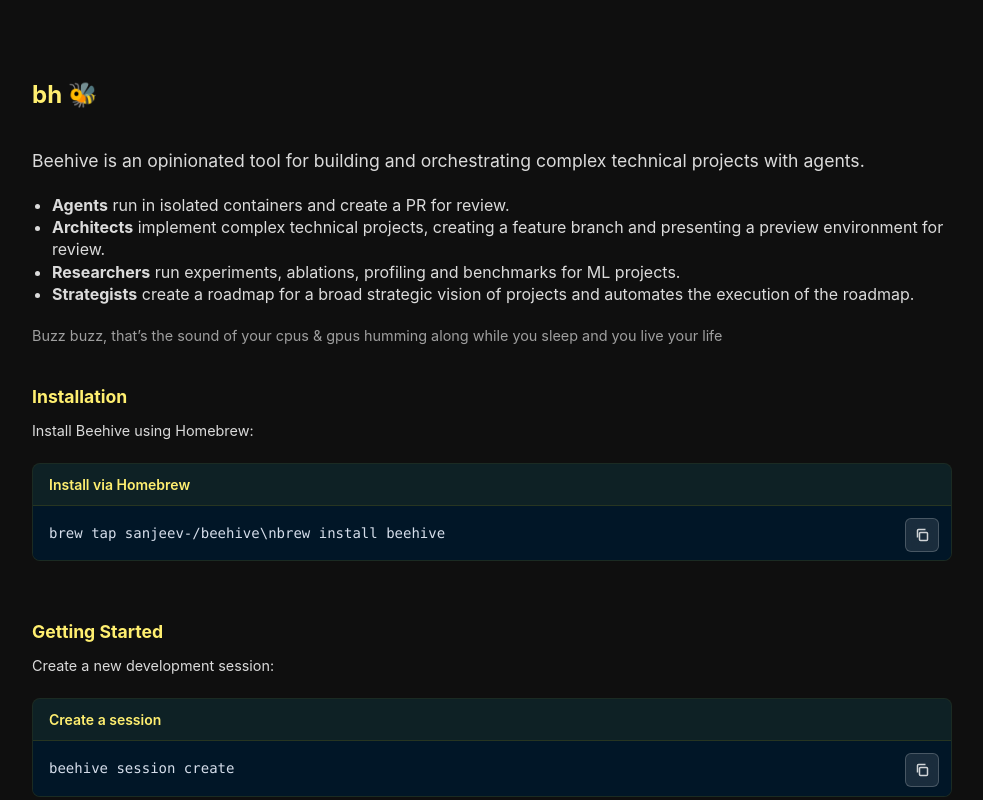
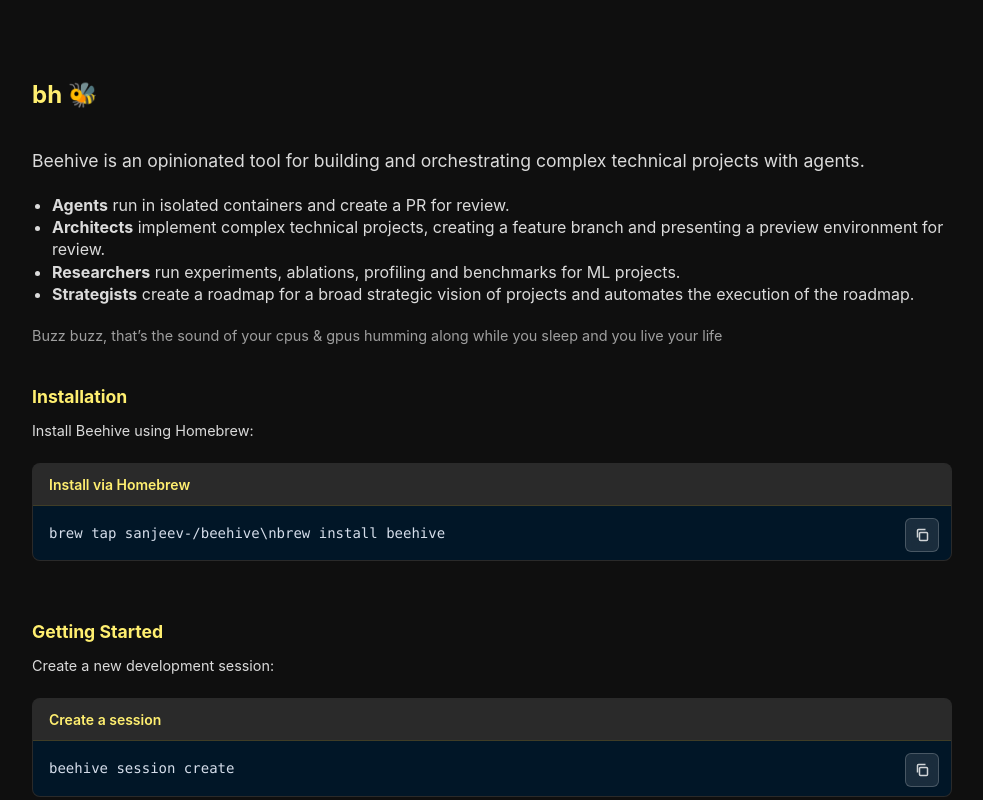
Before and after one commit to sanjeev-/beehive, a React (Vite) app in the folder site/: page / in a window 1280 px wide. Shown: the top 800 px of the page, without its empty margins (148-1131 px from the left). Built offline with nearby package versions, Linux system fonts and the light colour scheme.

Commit message:
update css

```diff
--- a/site/src/CodeBlock.css
+++ b/site/src/CodeBlock.css
@@ -2,8 +2,8 @@
   margin: 1.5rem 0;
   border-radius: 8px;
   overflow: hidden;
-  border: 1px solid rgba(254, 225, 0, 0.1);
-  background: #011627;
+  border: 1px solid rgba(75, 75, 75, 0.1);
+  background: #272727;
   transition: border-color 0.2s ease;
 }
 
@@ -13,7 +13,7 @@
 
 .code-block-title {
   padding: 0.75rem 1rem;
-  background: rgba(254, 225, 0, 0.05);
+  background: #6060600d;
   color: #FFEF70;;
   font-size: 0.875rem;
   font-weight: 600;
```
